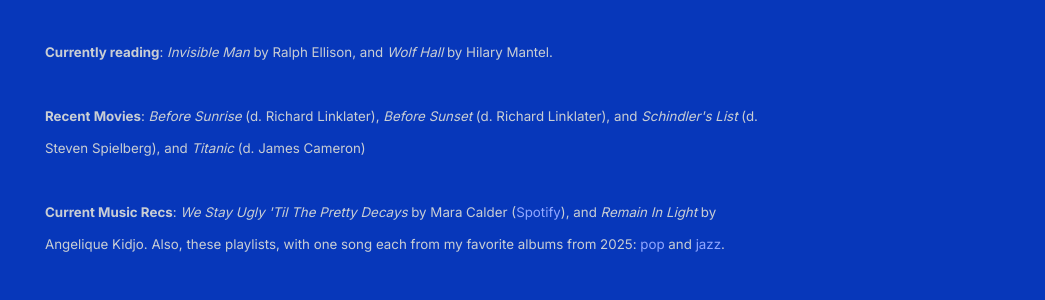
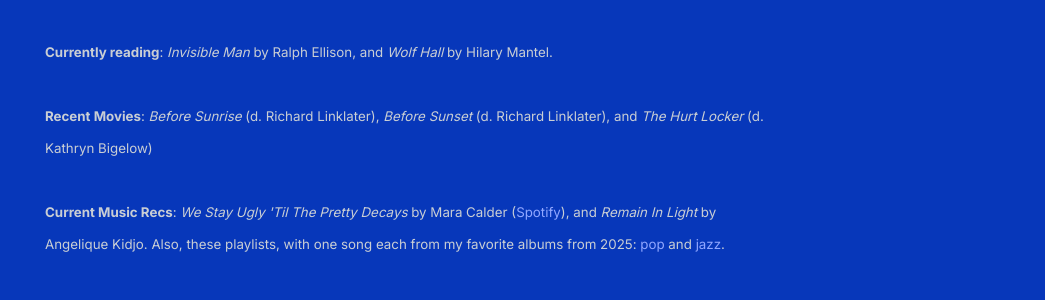
Before and after one commit to shihankanungo/shihankanungo.github.io, a Jekyll site: the page built from index.md, in a window 1280 px wide. Shown: the part 847-1147 px from the top of the page, without its empty margins (235-1280 px from the left). Built offline with Jekyll 4.4.1, drawn with Linux system fonts in a browser that asks for light colours.

Commit message:
Update _config.yml

```diff
--- a/_config.yml
+++ b/_config.yml
@@ -10,7 +10,7 @@
           <br /><br />
           <small><b>Currently reading</b>: <i>Invisible Man</i> by Ralph Ellison, and <i>Wolf Hall</i> by Hilary Mantel.</small>
           <br /><br />
-          <small><b>Recent Movies</b>: <i>Before Sunrise</i> (d. Richard Linklater), <i>Before Sunset</i> (d. Richard Linklater), and <i>Schindler's List</i> (d. Steven Spielberg), and <i>Titanic</i> (d. James Cameron)</small>
+          <small><b>Recent Movies</b>: <i>Before Sunrise</i> (d. Richard Linklater), <i>Before Sunset</i> (d. Richard Linklater), and <i>The Hurt Locker</i> (d. Kathryn Bigelow)</small>
           <br /><br />
           <small><b>Current Music Recs</b>: <i>We Stay Ugly 'Til The Pretty Decays</i> by Mara Calder (<a href="https://open.spotify.com/album/2pacOfhvZZHtuYZJnJrwg8?si=9Am8PVTjSkuYAoIyD-RNSQ">Spotify</a>), and <i>Remain In Light</i> by Angelique Kidjo. Also, these playlists, with one song each from my favorite albums from 2025: <a href="https://open.spotify.com/playlist/0b6ipXilq8yItCkbfxZRbl?si=022493cba1c64e71">pop</a> and <a href="https://open.spotify.com/playlist/2iO14usuhKlftJvaT3AK0R?si=7f8887dec02c4fed">jazz</a>. </small>
           <br /><br />
```
